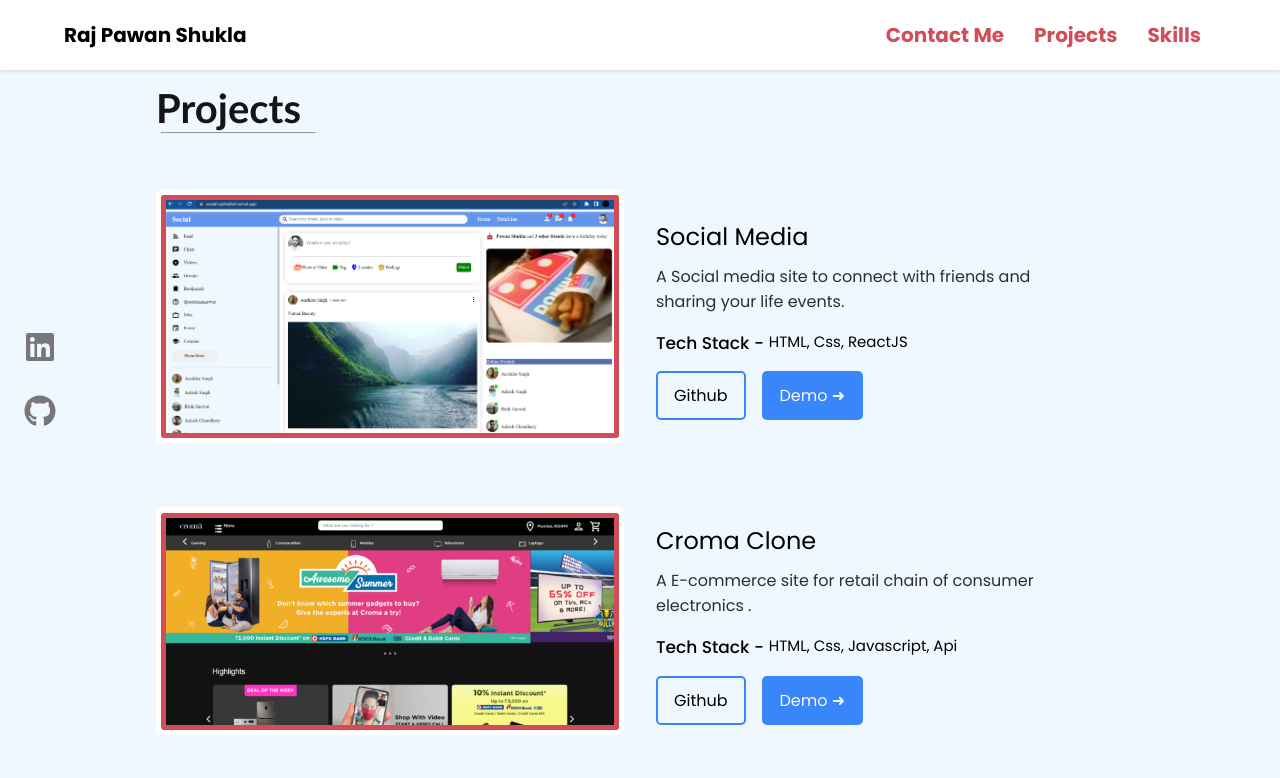
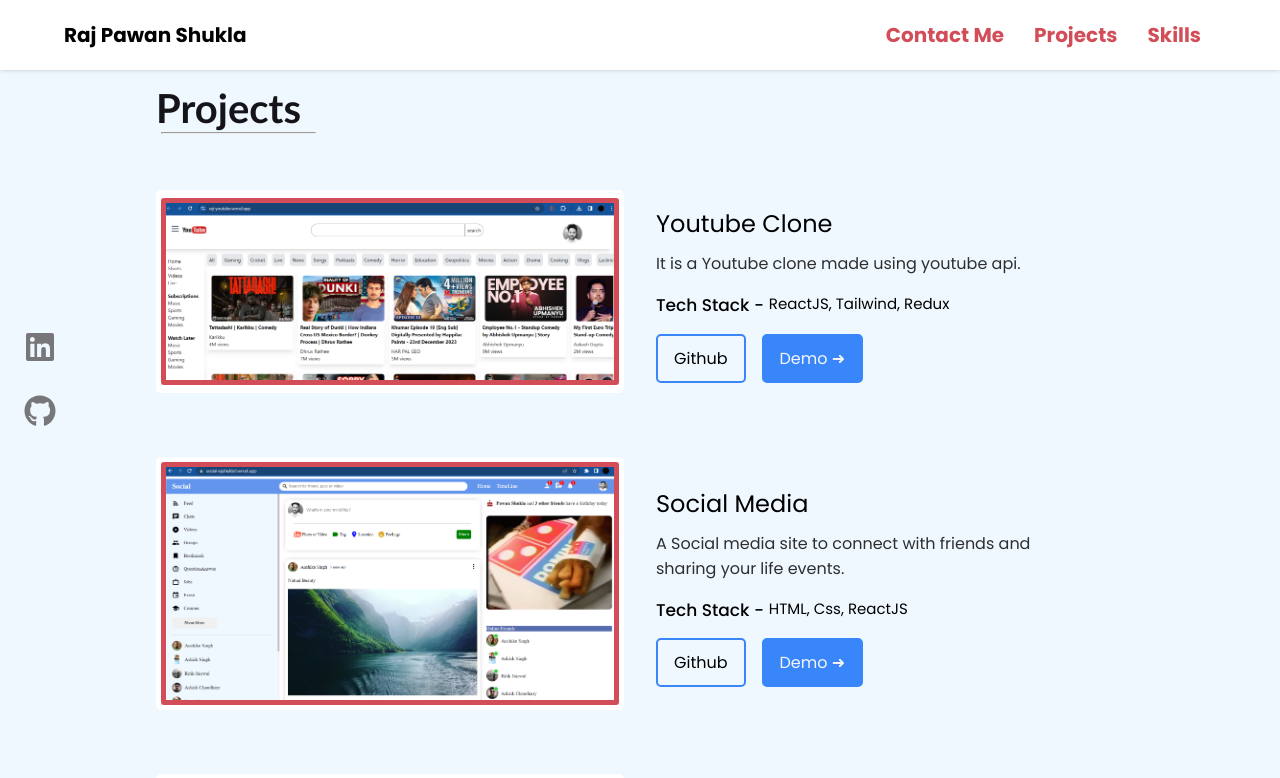
Before and after one commit to RajShukla1/Portfolio, a React (Create React App) app: page /projects in a window 1280 px wide. Shown: the top 778 px of the page. Built offline with nearby package versions, Linux system fonts and the light colour scheme.

Commit message:
Youtube project added

```diff
--- a/src/data/ProjectData.js
+++ b/src/data/ProjectData.js
@@ -1,5 +1,14 @@
 // --------------------------------------- Project List
 export const ProjectList = [
+  {
+    img: "/images/raj-youtube.png",
+    title: "Youtube Clone",
+    description:
+      "It is a Youtube clone made using youtube api.",
+    tech_stack: "ReactJS, Tailwind, Redux",
+    github_url: "https://github.com/RajShukla1/my-youtube",
+    demo_url: "https://raj-youtube.vercel.app/",
+  },
   {
     img: "/images/social.png",
     title: "Social Media",
```
Also changed, not shown: public/images/raj-youtube.png (added).
